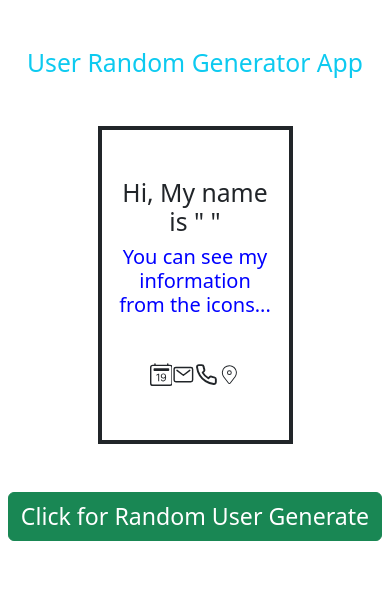
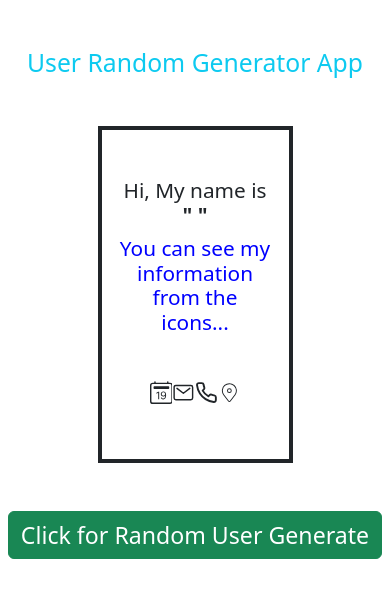
Before and after one commit to sakardogukan/User_Generator, a React (Create React App) app: page / in a window 390 px wide. Shown: the top 598 px of the page. Built offline with nearby package versions, Linux system fonts and the light colour scheme; no server answers.

Commit message:
User.module.scss file updated

```diff
--- a/src/scss/user.module.scss
+++ b/src/scss/user.module.scss
@@ -0,0 +1,14 @@
+span {
+    font-weight: bolder;
+}
+@media screen and (max-width: 1200px) {
+    .specialTextUser {
+        font-size: 1.3rem;
+        word-wrap: break-word;
+        & img {
+            display: flex;
+            margin: auto;
+            margin-bottom: 50px;
+        }
+    }
+}
```
